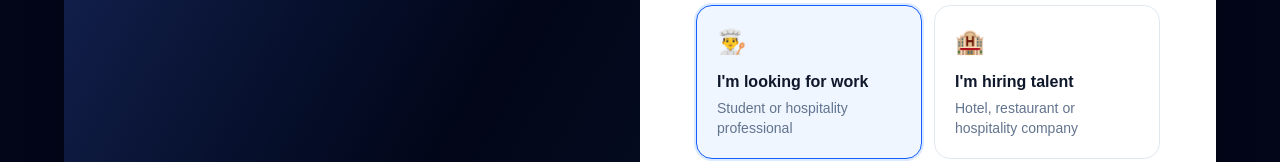
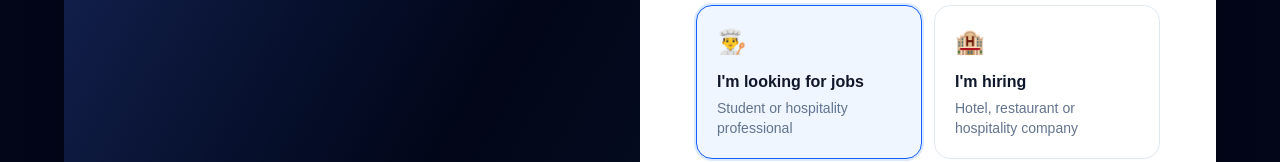
Before and after one commit to samayraa326-beep/hospire2, a Next.js app: page /signup in a window 1280 px wide. Shown: the part 231-393 px from the top of the page. Built offline with nearby package versions, Linux system fonts and the light colour scheme; no server answers.

Commit message:
Make signup role paths explicit for jobs and hiring

```diff
--- a/app/signup/page.tsx
+++ b/app/signup/page.tsx
@@ -29,7 +29,7 @@ export default function SignupPage() {
     setGoogleLoading(true);
     const { error: oauthError } = await supabase.auth.signInWithOAuth({
       provider: "google",
-      options: { redirectTo: `${window.location.origin}/onboarding` },
+      options: { redirectTo: `${window.location.origin}/onboarding?role=${role}` },
     });
     if (oauthError) {
       setError(oauthError.message);
@@ -48,7 +48,7 @@ export default function SignupPage() {
     setLoading(true);
     const { data, error: signUpError } = await supabase.auth.signUp({
       email: email.trim(), password,
-      options: { data: { full_name: name.trim(), role }, emailRedirectTo: `${window.location.origin}/onboarding` },
+      options: { data: { full_name: name.trim(), role }, emailRedirectTo: `${window.location.origin}/onboarding?role=${role}` },
     });
     if (signUpError) {
       setError(signUpError.message);
@@ -71,7 +71,7 @@ export default function SignupPage() {
         <section className="p-7 sm:p-10 lg:p-14">
           <div className="mb-8 lg:hidden"><div className="text-2xl font-black">Hospire</div><p className="mt-1 text-sm text-slate-500">Hospitality careers, built on trust.</p></div>
           <div className="max-w-xl"><p className="text-sm font-bold uppercase tracking-widest text-blue-700">Create account</p><h2 className="mt-3 text-4xl font-black tracking-tight">Welcome to Hospire.</h2><p className="mt-3 text-slate-500">First, tell us how you&apos;ll use Hospire.</p>
-            <div className="mt-8 grid gap-3 sm:grid-cols-2"><button type="button" onClick={() => setRole("candidate")} className={`rounded-2xl border p-5 text-left transition ${role === "candidate" ? "border-blue-600 bg-blue-50 ring-2 ring-blue-100" : "border-slate-200 hover:border-slate-300"}`}><span className="text-2xl">👨‍🍳</span><span className="mt-3 block font-black">I&apos;m looking for work</span><span className="mt-1 block text-sm text-slate-500">Student or hospitality professional</span></button><button type="button" onClick={() => setRole("employer")} className={`rounded-2xl border p-5 text-left transition ${role === "employer" ? "border-blue-600 bg-blue-50 ring-2 ring-blue-100" : "border-slate-200 hover:border-slate-300"}`}><span className="text-2xl">🏨</span><span className="mt-3 block font-black">I&apos;m hiring talent</span><span className="mt-1 block text-sm text-slate-500">Hotel, restaurant or hospitality company</span></button></div>
+            <div className="mt-8 grid gap-3 sm:grid-cols-2"><button type="button" onClick={() => setRole("candidate")} className={`rounded-2xl border p-5 text-left transition ${role === "candidate" ? "border-blue-600 bg-blue-50 ring-2 ring-blue-100" : "border-slate-200 hover:border-slate-300"}`}><span className="text-2xl">👨‍🍳</span><span className="mt-3 block font-black">I&apos;m looking for jobs</span><span className="mt-1 block text-sm text-slate-500">Student or hospitality professional</span></button><button type="button" onClick={() => setRole("employer")} className={`rounded-2xl border p-5 text-left transition ${role === "employer" ? "border-blue-600 bg-blue-50 ring-2 ring-blue-100" : "border-slate-200 hover:border-slate-300"}`}><span className="text-2xl">🏨</span><span className="mt-3 block font-black">I&apos;m hiring</span><span className="mt-1 block text-sm text-slate-500">Hotel, restaurant or hospitality company</span></button></div>
 
             <button type="button" onClick={handleGoogle} disabled={googleLoading} className="mt-8 flex w-full items-center justify-center gap-3 rounded-xl border border-slate-200 px-5 py-4 font-black text-slate-900 transition hover:border-slate-300 hover:bg-slate-50 disabled:opacity-60"><span className="text-lg">G</span>{googleLoading ? "Connecting to Google..." : "Continue with Google"}</button>
             <div className="my-6 flex items-center gap-3"><div className="h-px flex-1 bg-slate-200"/><span className="text-xs font-bold uppercase tracking-widest text-slate-400">or email</span><div className="h-px flex-1 bg-slate-200"/></div>
```
